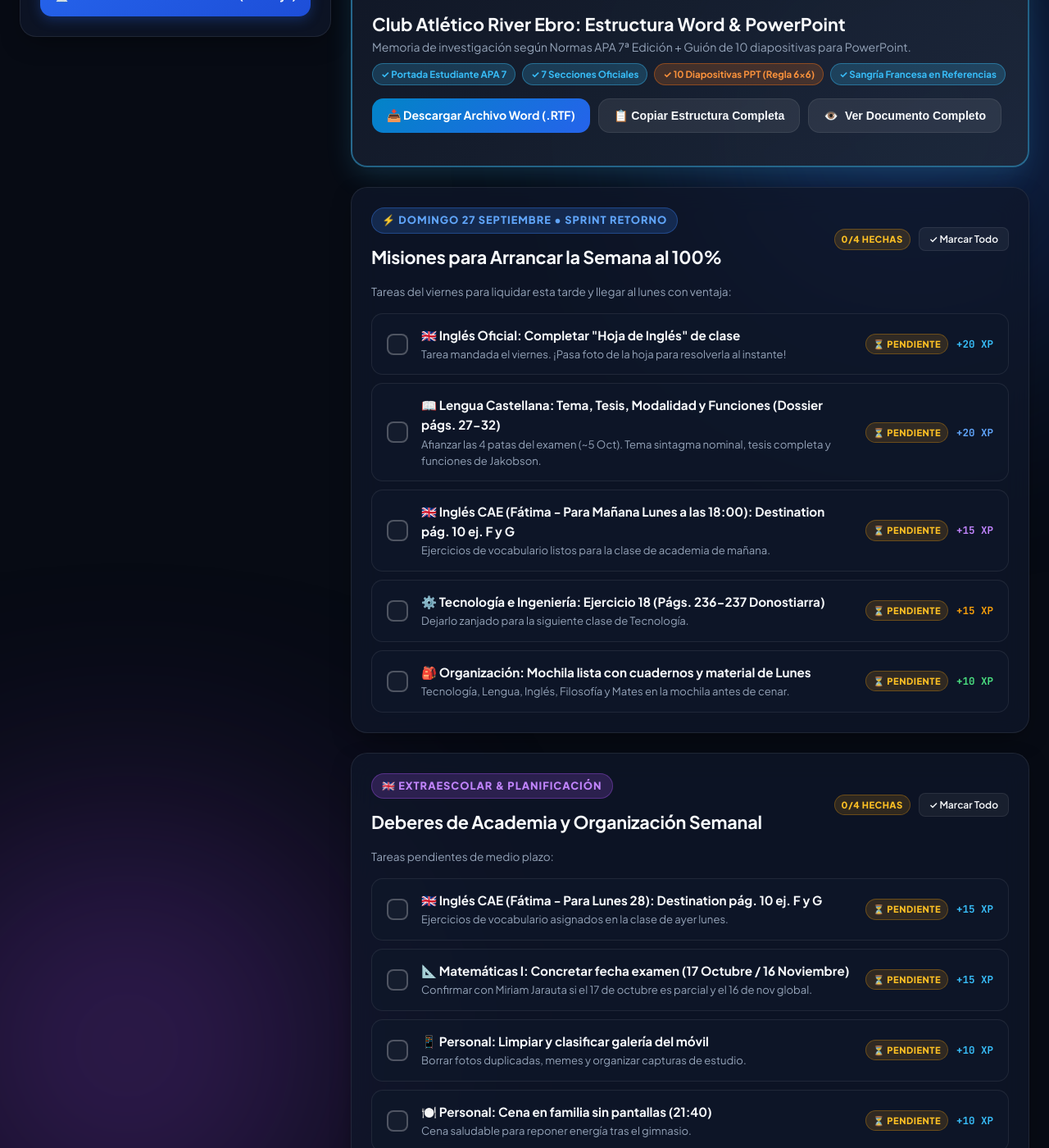
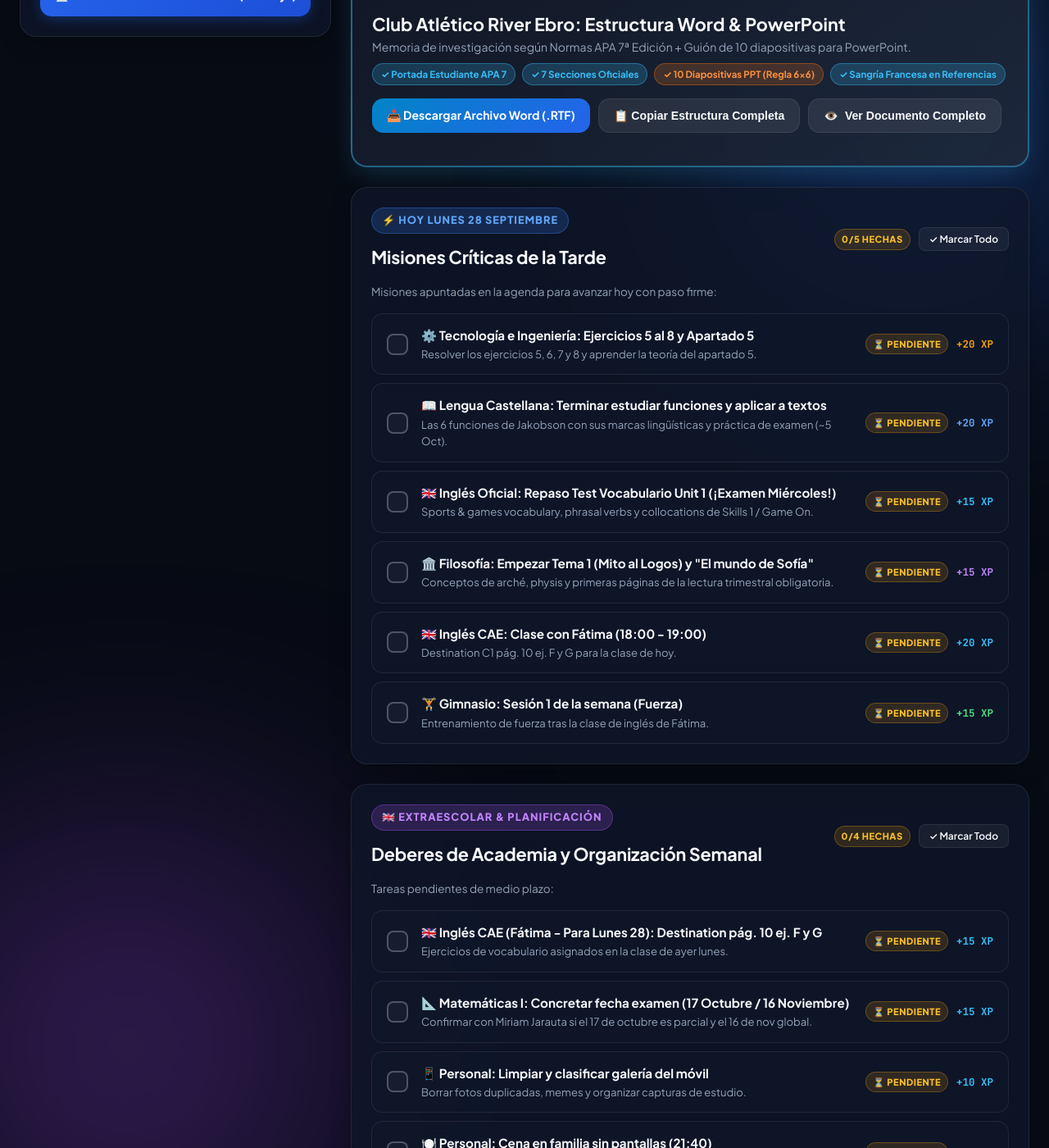
Before and after one commit to angelTomo9/angelTomo9.github.io, a Jekyll site: the page apps/bachillerato/index.html, which Jekyll copies as it is, in a window 1280 px wide and 1400 px high, scrolled down 1532 px. Shown: the whole window at 82% size. Built offline with Jekyll 4.4.1, drawn with Linux system fonts in a browser that asks for light colours; some of the changed text lies outside the part shown.

Commit message:
Dashboard: Monday 28 Sept missions and confirmed exam dates

```diff
--- a/apps/bachillerato/app.js
+++ b/apps/bachillerato/app.js
@@ -13,14 +13,15 @@ const levels = [
   { min: 401, max: 1000, name: "Nivel 5: Élite de Bachillerato (10.0)" }
 ];
 
-// 2. ESTADO PREDETERMINADO DE TAREAS (DOMINGO 27 SEPTIEMBRE • SPRINT RETORNO)
+// 2. ESTADO PREDETERMINADO DE TAREAS (LUNES 28 SEPTIEMBRE)
 const defaultTasks = {
-  // Domingo 27 - Sprint Retorno Semanal
-  'task-ingles-hoja': { title: 'Inglés Oficial: Completar "Hoja de Inglés" de clase', xp: 20, completed: false, group: 'today' },
-  'task-lengua-comentario': { title: 'Lengua Castellana: Tema, Tesis, Modalidad y Funciones', xp: 20, completed: false, group: 'today' },
-  'task-cae-fatima': { title: 'Inglés CAE (Fátima - Para Mañana Lunes a las 18:00): Destination pág. 10 ej. F y G', xp: 15, completed: false, group: 'today' },
-  'task-tec-ej18': { title: 'Tecnología e Ingeniería: Ejercicio 18 (Págs. 236-237 Donostiarra)', xp: 15, completed: false, group: 'today' },
-  'task-mochila-lunes': { title: 'Organización: Mochila lista con cuadernos y material de Lunes', xp: 10, completed: false, group: 'today' },
+  // Lunes 28 - Misiones Críticas de la Tarde
+  'task-ing-ej5-8': { title: 'Tecnología e Ingeniería: Ejercicios 5 al 8 y Apartado 5', xp: 20, completed: false, group: 'today' },
+  'task-lengua-funciones': { title: 'Lengua Castellana: Terminar estudiar funciones y aplicar', xp: 20, completed: false, group: 'today' },
+  'task-ing-test-vocab': { title: 'Inglés Oficial: Repaso Test Vocabulario Unit 1 (Miércoles 30)', xp: 15, completed: false, group: 'today' },
+  'task-filo-empezar': { title: 'Filosofía: Empezar Tema 1 (Mito al Logos) y "El mundo de Sofía"', xp: 15, completed: false, group: 'today' },
+  'task-cae-fatima': { title: 'Inglés CAE: Clase con Fátima (18:00 - 19:00)', xp: 20, completed: false, group: 'today' },
+  'task-gym-lunes': { title: 'Gimnasio: Sesión 1 de la semana (Fuerza)', xp: 15, completed: false, group: 'today' },
 
   // Extraescolar & Planificación
   'task-cae-fatima': { title: 'Inglés CAE (Fátima - Para Lunes 28): Destination pág. 10 ej. F y G', xp: 15, completed: false, group: 'extra' },
--- a/apps/bachillerato/index.html
+++ b/apps/bachillerato/index.html
@@ -62,14 +62,14 @@
     <!-- Urgent Context Banner -->
     <div class="urgent-banner">
       <div style="display: flex; align-items: center; gap: 12px;">
-        <span class="urgent-badge" style="background: #38bdf8; color: #000;">⚡ RETORNO SEMANAL</span>
+        <span class="urgent-badge" style="background: #38bdf8; color: #000;">⚡ LUNES 28 SEPT</span>
         <div>
-          <strong style="color: #fff; font-size: 0.95rem;">Domingo 27 Septiembre: Sprint Tarde-Noche para arrancar la semana como un líder</strong>
-          <p style="color: #bae6fd; font-size: 0.82rem; margin: 0;">Misión hoy: Hoja de Inglés, Lengua (Tema, Tesis, Modalidad, Funciones) y dejar listo el Lunes con Fátima.</p>
+          <strong style="color: #fff; font-size: 0.95rem;">Lunes 28 Septiembre: Sprint Tarde (16:15 - 17:45) ➔ Clase CAE Fátima (18:00 - 19:00) ➔ Gimnasio</strong>
+          <p style="color: #bae6fd; font-size: 0.82rem; margin: 0;">Misión hoy: Tecnología ej. 5-8 & pto 5, Lengua (funciones), Filosofía empezar y repasar test de vocabulario de Inglés del miércoles.</p>
         </div>
       </div>
-      <button class="btn-checkin" style="background: rgba(56, 189, 248, 0.25); border-color: #38bdf8; color: #bae6fd;" onclick="logEvent('📖 Inicio Sprint Domingo Retorno', 15)">
-        🚀 Arranque Domingo
+      <button class="btn-checkin" style="background: rgba(56, 189, 248, 0.25); border-color: #38bdf8; color: #bae6fd;" onclick="logEvent('📖 Inicio Sprint Lunes 28', 15)">
+        🚀 Arranque Lunes
       </button>
     </div>
 
@@ -321,51 +321,81 @@
             </div>
           </div>
 
-          <!-- BLOQUE 1: Misiones Críticas de Hoy (Domingo 27 - Retorno Semanal) -->
+          <!-- BLOQUE 1: Misiones Críticas de Hoy (Lunes 28 Septiembre) -->
           <div class="card glass">
             <div style="display: flex; justify-content: space-between; align-items: center; margin-bottom: 14px; flex-wrap: wrap; gap: 10px;">
               <div>
-                <span class="section-title-tag tag-today">⚡ DOMINGO 27 SEPTIEMBRE • SPRINT RETORNO</span>
-                <h2>Misiones para Arrancar la Semana al 100%</h2>
+                <span class="section-title-tag tag-today">⚡ HOY LUNES 28 SEPTIEMBRE</span>
+                <h2>Misiones Críticas de la Tarde</h2>
               </div>
               <div style="display: flex; align-items: center; gap: 10px;">
-                <span class="status-tag tag-pending" id="todayProgressBadge">0/5 hechas</span>
+                <span class="status-tag tag-pending" id="todayProgressBadge">0/6 hechas</span>
                 <button class="btn-checkin" style="font-size: 0.75rem; padding: 6px 12px;" onclick="markGroupDone('today')">
                   ✓ Marcar Todo
                 </button>
               </div>
             </div>
-            <p class="section-sub">Tareas del viernes para liquidar esta tarde y llegar al lunes con ventaja:</p>
+            <p class="section-sub">Misiones apuntadas en la agenda para avanzar hoy con paso firme:</p>
 
             <ul class="task-list" id="todayTaskList">
 
-              <!-- Tarea: Hoja de Inglés -->
-              <li id="task-ingles-hoja" class="task-card" onclick="toggleTask('task-ingles-hoja')">
+              <!-- Tarea: Tecnología Ejercicios 5 al 8 y Apartado 5 -->
+              <li id="task-ing-ej5-8" class="task-card" onclick="toggleTask('task-ing-ej5-8')">
                 <div class="custom-checkbox">
                   <svg viewBox="0 0 24 24"><polyline points="20 6 9 17 4 12"></polyline></svg>
                 </div>
                 <div class="task-content">
-                  <strong class="task-title">🇬🇧 Inglés Oficial: Completar "Hoja de Inglés" de clase</strong>
-                  <span class="task-desc">Tarea mandada el viernes. ¡Pasa foto de la hoja para resolverla al instante!</span>
+                  <strong class="task-title">⚙️ Tecnología e Ingeniería: Ejercicios 5 al 8 y Apartado 5</strong>
+                  <span class="task-desc">Resolver los ejercicios 5, 6, 7 y 8 y aprender la teoría del apartado 5.</span>
                 </div>
                 <div class="task-meta">
                   <span class="status-tag tag-pending">⏳ PENDIENTE</span>
-                  <span class="xp-pill-badge" style="color: #38bdf8;">+20 XP</span>
+                  <span class="xp-pill-badge" style="color: #f59e0b;">+20 XP</span>
                 </div>
               </li>
 
-              <!-- Tarea: Lengua Tema Tesis Modalidad Funciones -->
-              <li id="task-lengua-comentario" class="task-card" onclick="toggleTask('task-lengua-comentario')">
+              <!-- Tarea: Lengua Funciones y Aplicar -->
+              <li id="task-lengua-funciones" class="task-card" onclick="toggleTask('task-lengua-funciones')">
                 <div class="custom-checkbox">
                   <svg viewBox="0 0 24 24"><polyline points="20 6 9 17 4 12"></polyline></svg>
                 </div>
                 <div class="task-content">
-                  <strong class="task-title">📖 Lengua Castellana: Tema, Tesis, Modalidad y Funciones (Dossier págs. 27-32)</strong>
-                  <span class="task-desc">Afianzar las 4 patas del examen (~5 Oct). Tema sintagma nominal, tesis completa y funciones de Jakobson.</span>
+                  <strong class="task-title">📖 Lengua Castellana: Terminar estudiar funciones y aplicar a textos</strong>
+                  <span class="task-desc">Las 6 funciones de Jakobson con sus marcas lingüísticas y práctica de examen (~5 Oct).</span>
                 </div>
                 <div class="task-meta">
                   <span class="status-tag tag-pending">⏳ PENDIENTE</span>
                   <span class="xp-pill-badge" style="color: #60a5fa;">+20 XP</span>
+                </div>
+              </li>
+
+              <!-- Tarea: Inglés Test Vocabulario Miércoles -->
+              <li id="task-ing-test-vocab" class="task-card" onclick="toggleTask('task-ing-test-vocab')">
+                <div class="custom-checkbox">
+                  <svg viewBox="0 0 24 24"><polyline points="20 6 9 17 4 12"></polyline></svg>
+                </div>
+                <div class="task-content">
+                  <strong class="task-title">🇬🇧 Inglés Oficial: Repaso Test Vocabulario Unit 1 (¡Examen Miércoles!)</strong>
+                  <span class="task-desc">Sports & games vocabulary, phrasal verbs y collocations de Skills 1 / Game On.</span>
+                </div>
+                <div class="task-meta">
+                  <span class="status-tag tag-pending">⏳ PENDIENTE</span>
+                  <span class="xp-pill-badge" style="color: #38bdf8;">+15 XP</span>
+                </div>
+              </li>
+
+              <!-- Tarea: Filosofía Empezar -->
+              <li id="task-filo-empezar" class="task-card" onclick="toggleTask('task-filo-empezar')">
+                <div class="custom-checkbox">
+                  <svg viewBox="0 0 24 24"><polyline points="20 6 9 17 4 12"></polyline></svg>
+                </div>
+                <div class="task-content">
+                  <strong class="task-title">🏛️ Filosofía: Empezar Tema 1 (Mito al Logos) y "El mundo de Sofía"</strong>
+                  <span class="task-desc">Conceptos de arché, physis y primeras páginas de la lectura trimestral obligatoria.</span>
+                </div>
+                <div class="task-meta">
+                  <span class="status-tag tag-pending">⏳ PENDIENTE</span>
+                  <span class="xp-pill-badge" style="color: #c084fc;">+15 XP</span>
                 </div>
               </li>
 
@@ -375,42 +405,27 @@
                   <svg viewBox="0 0 24 24"><polyline points="20 6 9 17 4 12"></polyline></svg>
                 </div>
                 <div class="task-content">
-                  <strong class="task-title">🇬🇧 Inglés CAE (Fátima - Para Mañana Lunes a las 18:00): Destination pág. 10 ej. F y G</strong>
-                  <span class="task-desc">Ejercicios de vocabulario listos para la clase de academia de mañana.</span>
+                  <strong class="task-title">🇬🇧 Inglés CAE: Clase con Fátima (18:00 - 19:00)</strong>
+                  <span class="task-desc">Destination C1 pág. 10 ej. F y G para la clase de hoy.</span>
                 </div>
                 <div class="task-meta">
                   <span class="status-tag tag-pending">⏳ PENDIENTE</span>
-                  <span class="xp-pill-badge" style="color: #c084fc;">+15 XP</span>
+                  <span class="xp-pill-badge" style="color: #38bdf8;">+20 XP</span>
                 </div>
               </li>
 
-              <!-- Tarea: Tecnología e Ingeniería Ejercicio 18 -->
-              <li id="task-tec-ej18" class="task-card" onclick="toggleTask('task-tec-ej18')">
+              <!-- Tarea: Gimnasio Lunes -->
+              <li id="task-gym-lunes" class="task-card" onclick="toggleTask('task-gym-lunes')">
                 <div class="custom-checkbox">
                   <svg viewBox="0 0 24 24"><polyline points="20 6 9 17 4 12"></polyline></svg>
                 </div>
                 <div class="task-content">
-                  <strong class="task-title">⚙️ Tecnología e Ingeniería: Ejercicio 18 (Págs. 236-237 Donostiarra)</strong>
-                  <span class="task-desc">Dejarlo zanjado para la siguiente clase de Tecnología.</span>
+                  <strong class="task-title">🏋️ Gimnasio: Sesión 1 de la semana (Fuerza)</strong>
+                  <span class="task-desc">Entrenamiento de fuerza tras la clase de inglés de Fátima.</span>
                 </div>
                 <div class="task-meta">
                   <span class="status-tag tag-pending">⏳ PENDIENTE</span>
-                  <span class="xp-pill-badge" style="color: #f59e0b;">+15 XP</span>
-                </div>
-              </li>
-
-              <!-- Tarea: Cierre de Mochila Lunes -->
-              <li id="task-mochila-lunes" class="task-card" onclick="toggleTask('task-mochila-lunes')">
-                <div class="custom-checkbox">
-                  <svg viewBox="0 0 24 24"><polyline points="20 6 9 17 4 12"></polyline></svg>
-                </div>
-                <div class="task-content">
-                  <strong class="task-title">🎒 Organización: Mochila lista con cuadernos y material de Lunes</strong>
-                  <span class="task-desc">Tecnología, Lengua, Inglés, Filosofía y Mates en la mochila antes de cenar.</span>
-                </div>
-                <div class="task-meta">
-                  <span class="status-tag tag-pending">⏳ PENDIENTE</span>
-                  <span class="xp-pill-badge" style="color: #4ade80;">+10 XP</span>
+                  <span class="xp-pill-badge" style="color: #4ade80;">+15 XP</span>
                 </div>
               </li>
 
@@ -702,21 +717,29 @@
             <h2>⏳ Calendario Oficial de Exámenes (1º Trimestre)</h2>
             <p class="section-sub">Fechas fijadas en el instituto. Prepárate con tiempo y sin agobios.</p>
             <ul class="countdown-list">
+              <li class="countdown-item urgent" style="border-left-color: #38bdf8;">
+                <div class="exam-info">
+                  <span class="subject-tag ingles">Inglés Oficial</span>
+                  <strong>Test de Vocabulario: Unit 1 ("Game On")</strong>
+                  <small>Sports vocabulary, idioms, phrasal verbs (Mª Alejandra Calavia)</small>
+                </div>
+                <div class="days-badge" style="color: #38bdf8; border-color: rgba(56, 189, 248, 0.4);">PASADO MAÑANA (30 SEP)</div>
+              </li>
               <li class="countdown-item urgent">
                 <div class="exam-info">
                   <span class="subject-tag lengua">Lengua Castellana</span>
                   <strong>Examen 1: Comentario de Texto Crítico</strong>
                   <small>Págs. 27-35 dossier (Tema, Tesis, Funciones de Jakobson, Argumentos)</small>
                 </div>
-                <div class="days-badge">14 DÍAS (~5 OCT)</div>
+                <div class="days-badge">~7 DÍAS (~5 OCT)</div>
               </li>
               <li class="countdown-item urgent" style="border-left-color: #f87171;">
                 <div class="exam-info">
                   <span class="subject-tag" style="background: rgba(239, 68, 68, 0.2); color: #fca5a5; border: 1px solid rgba(239, 68, 68, 0.4);">Física y Química</span>
                   <strong>Examen 1: Tema 1 / Bloque Inicial</strong>
-                  <small>Magnitudes, análisis dimensional, vectores y cinemática (Ana Jiménez)</small>
+                  <small>Magnitudes, análisis dimensional, vectores y cinemática (Ana Jiménez / Profesor)</small>
                 </div>
-                <div class="days-badge" style="color: #fca5a5; border-color: rgba(239, 68, 68, 0.4);">1ª SEMANA OCTUBRE</div>
+                <div class="days-badge" style="color: #fca5a5; border-color: rgba(239, 68, 68, 0.4);">MIÉRCOLES QUE VIENE (7 OCT)</div>
               </li>
               <li class="countdown-item urgent">
                 <div class="exam-info">
@@ -724,15 +747,7 @@
                   <strong>Examen 1: Temas 1 y 2</strong>
                   <small>El saber filosófico, del mito al logos, arché de la physis, presocráticos</small>
                 </div>
-                <div class="days-badge">17 DÍAS (8 OCT)</div>
-              </li>
-              <li class="countdown-item">
-                <div class="exam-info">
-                  <span class="subject-tag ingles">Inglés EOI</span>
-                  <strong>Examen 1: Unit 1</strong>
-                  <small>Sports vocabulary, reading comprehension, grammar B2/C1</small>
-                </div>
-                <div class="days-badge">24 DÍAS (16 OCT)</div>
+                <div class="days-badge">10 DÍAS (8 OCT)</div>
               </li>
               <li class="countdown-item" style="border-left-color: #38bdf8;">
                 <div class="exam-info">
@@ -740,7 +755,7 @@
                   <strong>Examen 1: Parcial Tema 1 (Números Reales)</strong>
                   <small>Intervalos, inecuaciones valor absoluto, radicales, racionalización y logaritmos</small>
                 </div>
-                <div class="days-badge" style="color: #38bdf8; border-color: rgba(56, 189, 248, 0.4);">25 DÍAS (17 OCT)</div>
+                <div class="days-badge" style="color: #38bdf8; border-color: rgba(56, 189, 248, 0.4);">16 DÍAS (14 OCT)</div>
               </li>
               <li class="countdown-item">
                 <div class="exam-info">
@@ -748,7 +763,7 @@
                   <strong>Examen 2: Literatura Española</strong>
                   <small>Edad Media (Mester de juglaría, clerecía, Romancero, Celestina)</small>
                 </div>
-                <div class="days-badge">41 DÍAS (27 OCT)</div>
+                <div class="days-badge">29 DÍAS (27 OCT)</div>
               </li>
               <li class="countdown-item">
                 <div class="exam-info">
@@ -756,7 +771,7 @@
                   <strong>Control de Lectura: Cantar de Mio Cid</strong>
                   <small>Págs. 15-192 de la edición escolar + revisión de cuaderno</small>
                 </div>
-                <div class="days-badge">43 DÍAS (29 OCT)</div>
+                <div class="days-badge">31 DÍAS (29 OCT)</div>
               </li>
               <li class="countdown-item" style="border-left-color: #38bdf8;">
                 <div class="exam-info">
@@ -764,7 +779,7 @@
                   <strong>Examen Global (Final 1er Trimestre)</strong>
                   <small>Evaluación global de toda la materia del trimestre (Miriam Jarauta)</small>
                 </div>
-                <div class="days-badge" style="color: #38bdf8; border-color: rgba(56, 189, 248, 0.4);">55 DÍAS (16 NOV)</div>
+                <div class="days-badge" style="color: #38bdf8; border-color: rgba(56, 189, 248, 0.4);">50 DÍAS (17 NOV)</div>
               </li>
               <li class="countdown-item">
                 <div class="exam-info">
```
